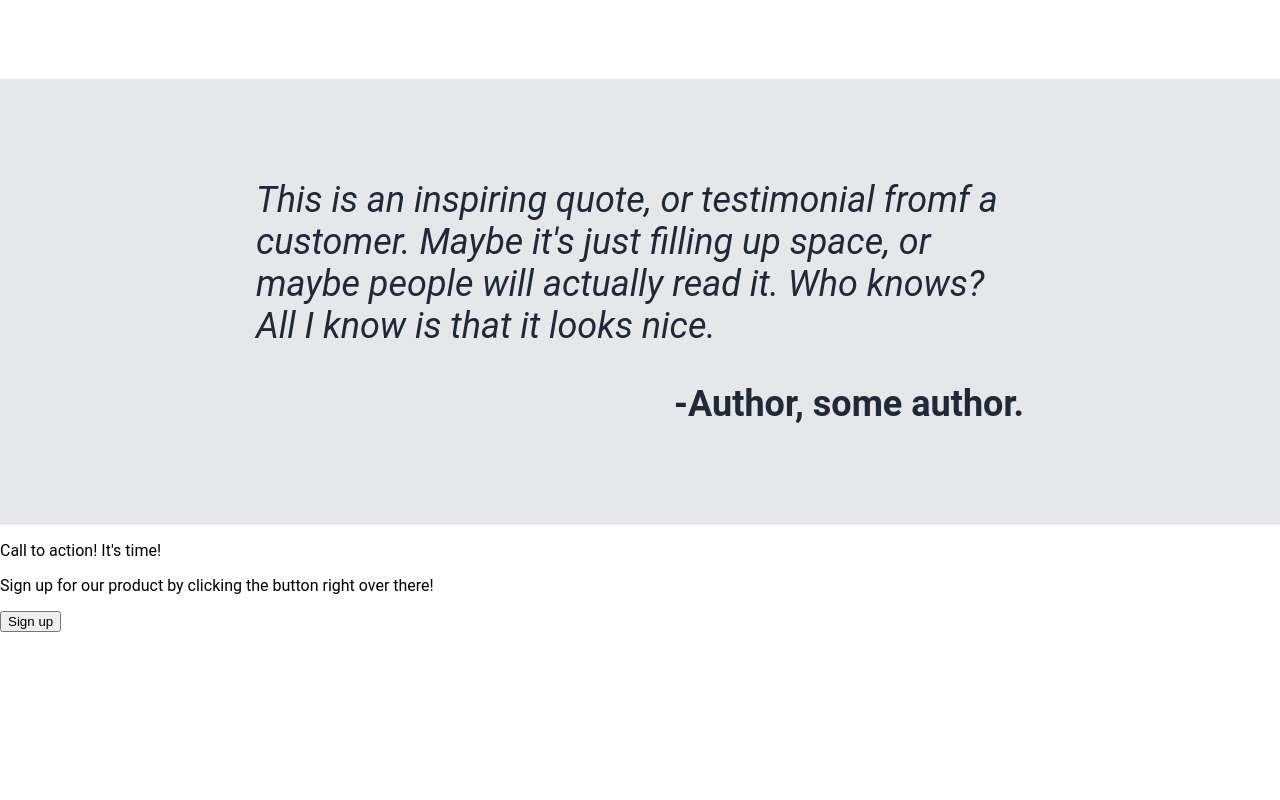
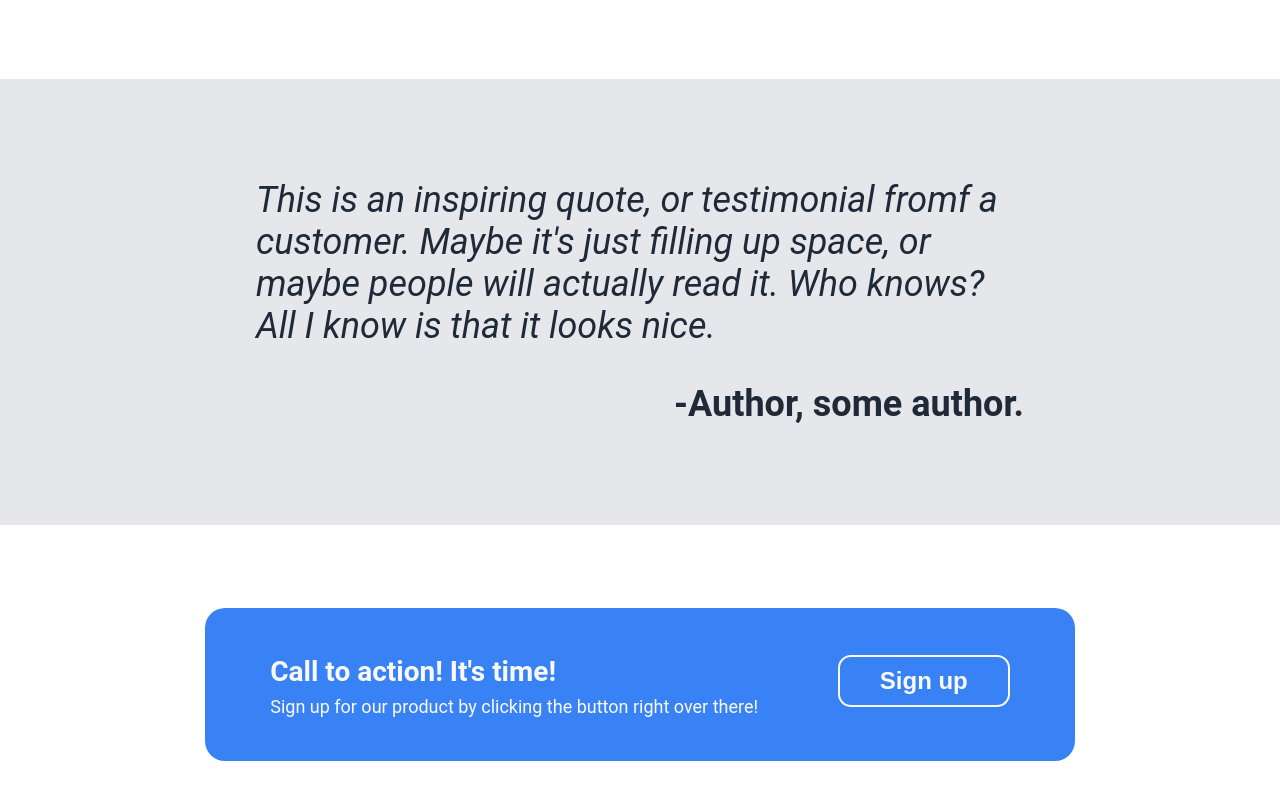
Before and after one commit to bexis13/odin-landing-page, a plain HTML site: page index.html in a window 1280 px wide. Shown: the part 1266-2066 px from the top of the page. Before the commit the page ends 1898 px from the top, so only its background shows below. Drawn offline with Linux system fonts and the light colour scheme.

Commit message:
add styling for call-to-action section

```diff
--- a/css/style.css
+++ b/css/style.css
@@ -127,3 +127,41 @@ ul {
     font-weight: bold;
 }
 /*Quote section css ends*/
+
+
+/*call-to-action section css begins*/
+
+.callToAction {
+    display: flex;
+    background-color: #3882F6;
+    color: #F9FAF8;
+    margin: 6.5% 16%;
+    padding: 2% 2%;
+    padding-top: 1.5%;
+    border-radius: 20px;
+    justify-content: space-around;
+    align-items: center;
+    font-size: 18px;
+}
+
+.callToAction p:first-child {
+    font-weight: bold;
+    font-size: 28px;
+    margin-bottom: 0px; ;
+}
+
+.callToAction p:nth-child(2) {
+    margin-top: 8px; ;
+}
+
+.callToAction button{
+    font-weight: bold;
+    font-size: 24px;
+    border: 2.5px solid #F9FAF8;
+    border-radius: 13px;
+    padding: 10px 40px;
+    color: #F9FAF8;
+    background-color: #3882F6;
+}
+
+/*call-to-action section css ends*/
--- a/index.html
+++ b/index.html
@@ -77,7 +77,6 @@
         </p>
     </div>
     <div class="callToAction">
-        <div>
             <div>
                 <p>
                   Call to action! It's time!
@@ -86,10 +85,11 @@
                     Sign up for our product by clicking the button right over there!
                 </p>
             </div>
-            <button>
-                Sign up
-            </button>
-        </div>
+            <div>
+                <button>
+                    Sign up
+                </button>
+            </div>
     </div>
     <div class="footer">
 
```
